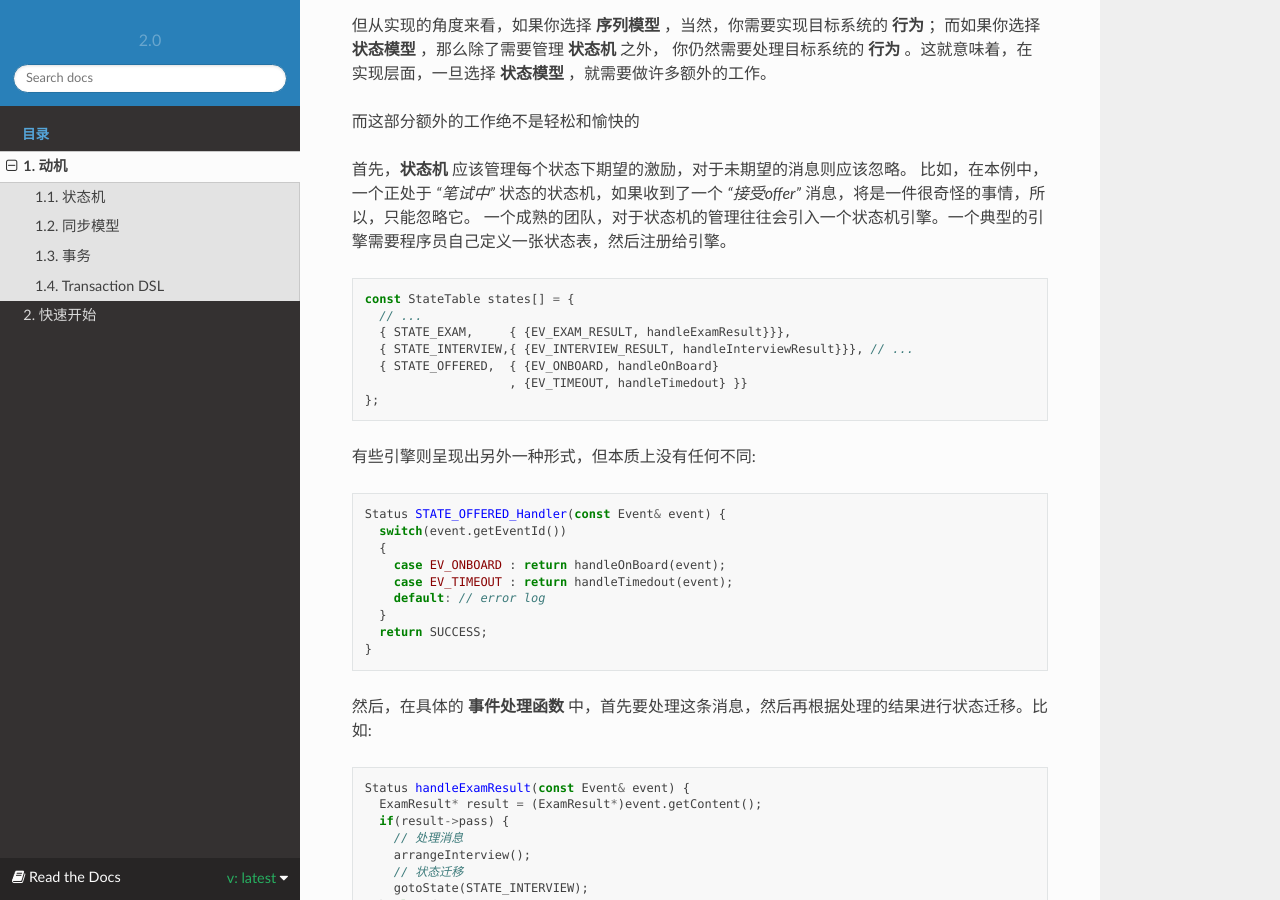
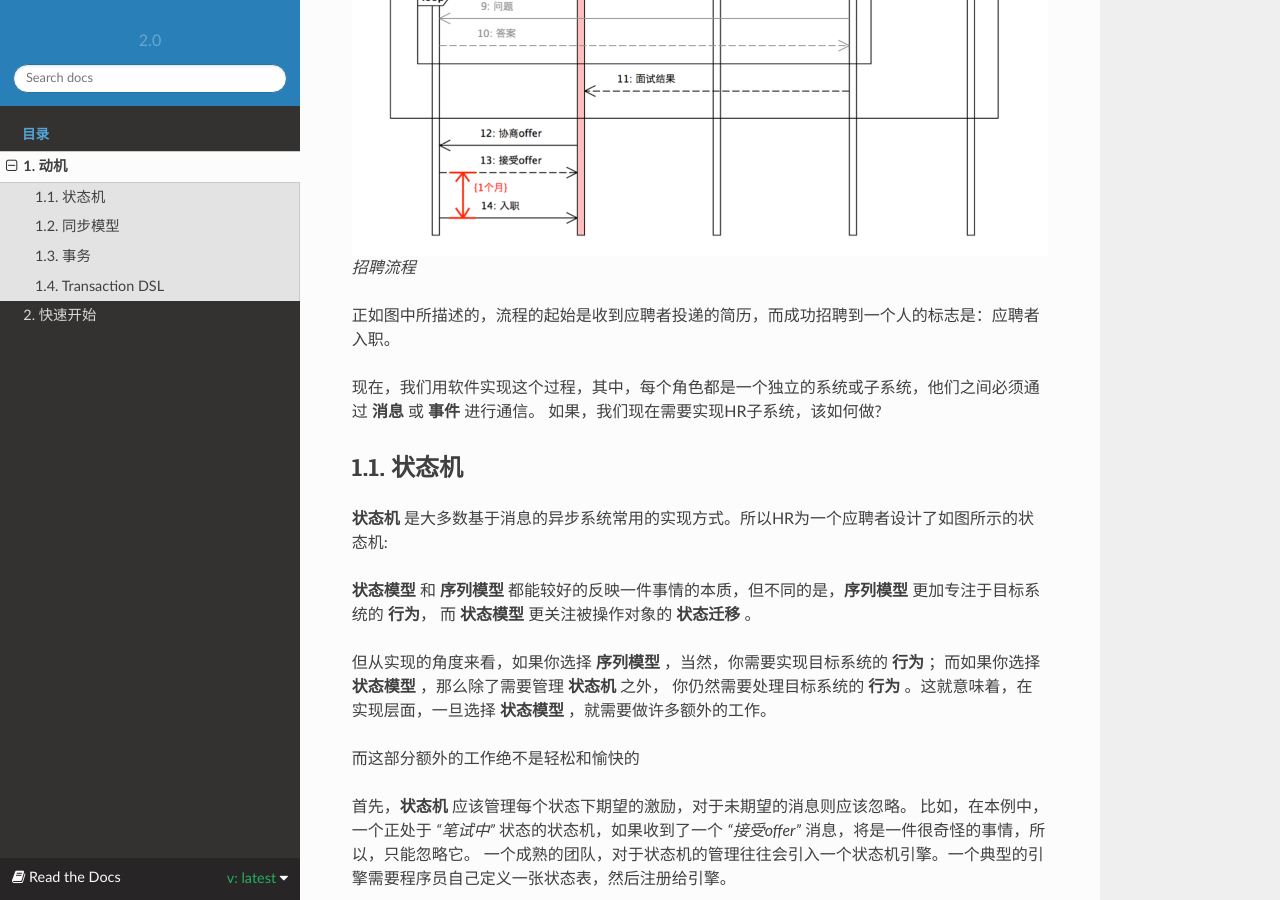
Before and after one commit to godsme/trans-dsl-2, a Sphinx documentation site: the page built from doc/source/motivation.rst, in a window 1280 px wide and 900 px high, scrolled down 597 px. Built offline with Sphinx 7.4.7 and the Read the Docs theme 2.0.0, drawn with Linux system fonts in a browser that asks for light colours.

Commit message:
added images

```diff
--- a/doc/source/motivation.rst
+++ b/doc/source/motivation.rst
@@ -4,6 +4,10 @@
 我们先从大家都熟悉的一个例子说起。
 
 任何一家企业都需要招聘员工。描述的是某家企业制定的招聘流程图:
+
+.. figure:: images/recruting.png
+
+   招聘流程
 
 正如图中所描述的，流程的起始是收到应聘者投递的简历，而成功招聘到一个人的标志是：应聘者入职。
 
```
Also changed, not shown: doc/source/images/recruting.png (added), 1 other file.
